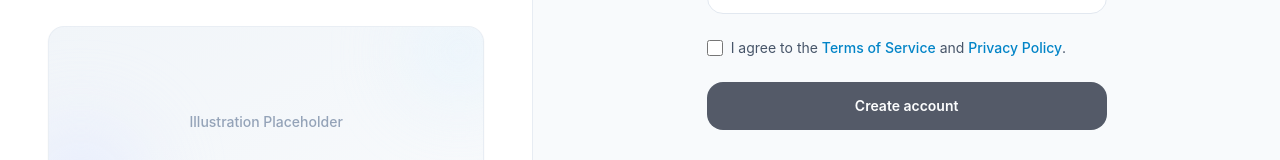
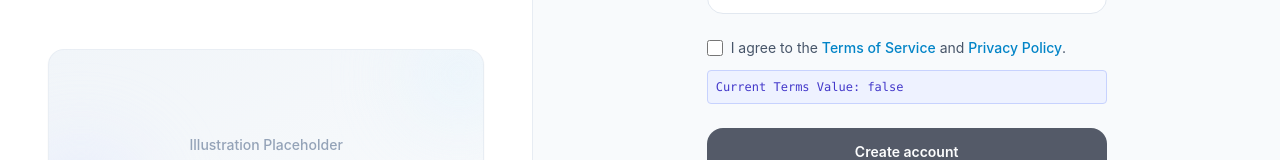
Before and after one commit to Sibtain-Tariq/SmartHire-AI, a React (Vite) app in the folder client/: page /register in a window 1280 px wide. Shown: the part 462-622 px from the top of the page. Built offline with nearby package versions, Linux system fonts and the light colour scheme; no server answers.

Commit message:
chore: add temporary debugging UI and logs to RegisterPage

```diff
--- a/client/src/features/auth/pages/RegisterPage.jsx
+++ b/client/src/features/auth/pages/RegisterPage.jsx
@@ -1,4 +1,4 @@
-import React, { useState } from 'react'
+import React, { useState, useEffect } from 'react'
 import { Link, useNavigate } from 'react-router-dom'
 import { useForm } from 'react-hook-form'
 import toast from 'react-hot-toast'
@@ -33,7 +33,14 @@ export default function RegisterPage() {
 
   const termsAccepted = watch('termsAccepted')
 
+  useEffect(() => {
+    console.log('[DEBUG] watch("termsAccepted") changed:', termsAccepted)
+  }, [termsAccepted])
+
+  console.log('[DEBUG] immediately before render, termsAccepted =', termsAccepted)
+
   const onSubmit = async (data) => {
+    console.log('[DEBUG] handleSubmit received data:', data)
     if (!isPasswordValid) return
 
     try {
@@ -242,6 +249,10 @@ export default function RegisterPage() {
             {errors.termsAccepted && (
               <p className="mt-2 text-xs text-red-500 flex items-center gap-1.5"><AlertCircle size={12}/>{errors.termsAccepted.message}</p>
             )}
+            {/* TEMPORARY UI LOG */}
+            <div className="mt-3 rounded border border-indigo-200 bg-indigo-50 p-2 text-xs font-mono text-indigo-700">
+              Current Terms Value: {String(termsAccepted)}
+            </div>
           </div>
 
           <button
```
